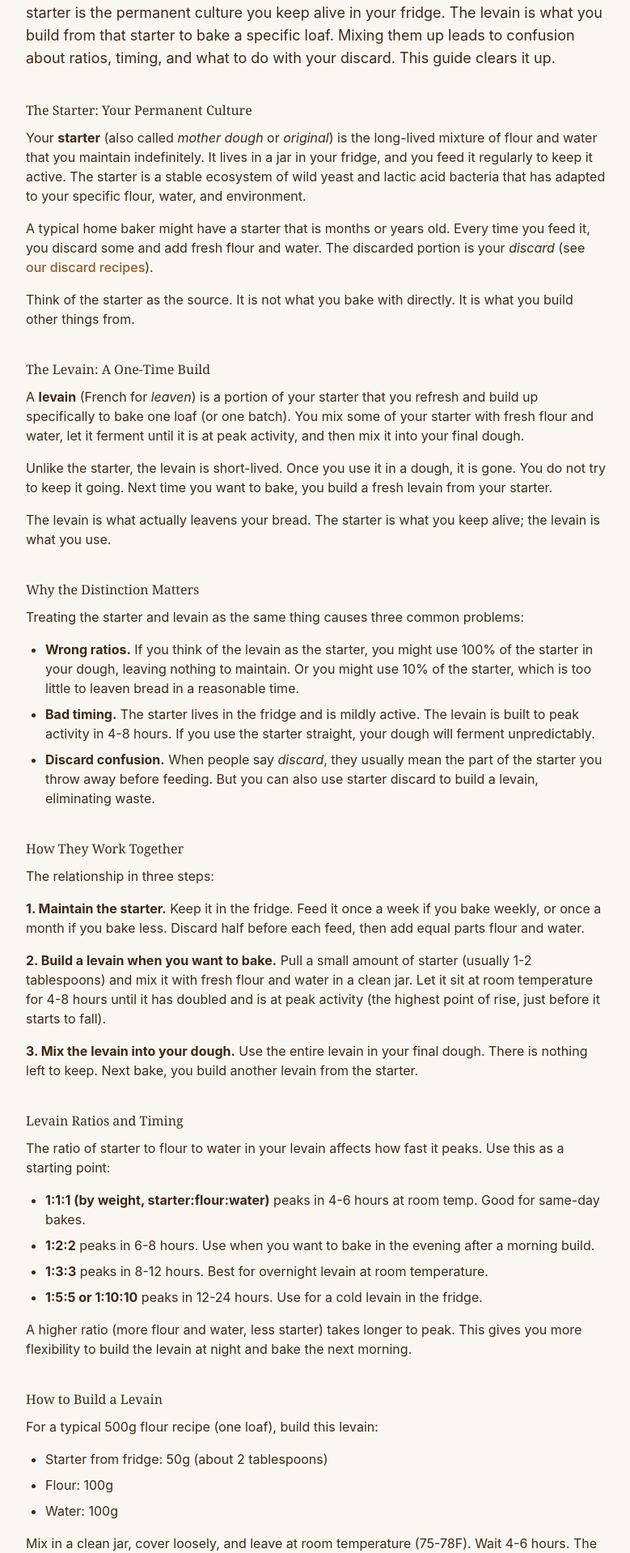
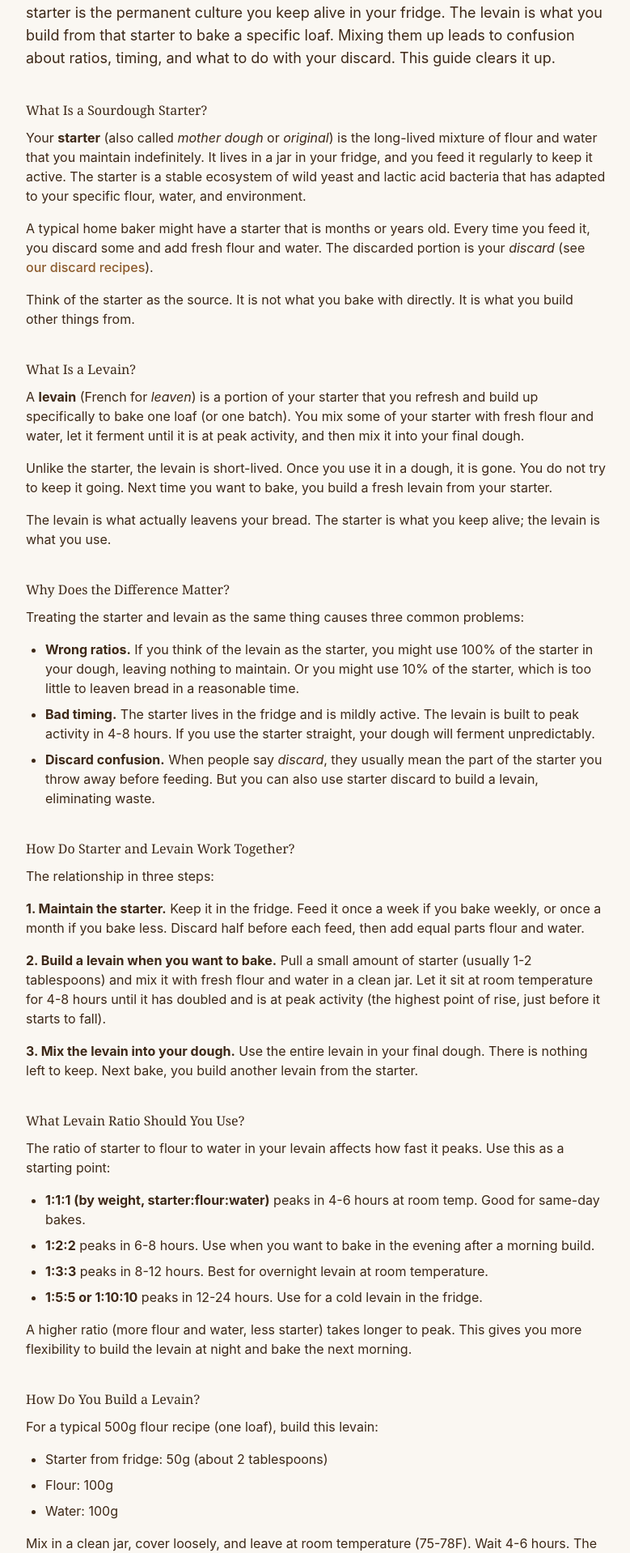
Before and after one commit to TZ005/sourdough-calculator, a Next.js app: page /blog/levain-vs-starter in a window 1280 px wide. Shown: the part 947-2865 px from the top of the page at 81% size, without its empty margins (248-1027 px from the left). Built offline with nearby package versions, Linux system fonts and the light colour scheme.

Commit message:
seo: reframe levain article headings, fix and link references

```diff
--- a/app/blog/levain-vs-starter/page.tsx
+++ b/app/blog/levain-vs-starter/page.tsx
@@ -75,17 +75,17 @@ export default function BlogPost() {
 
       <p className="text-lg mb-6">If you have read more than two sourdough recipes, you have probably seen the words <em>starter</em> and <em>levain</em> used interchangeably. They are not the same thing. The starter is the permanent culture you keep alive in your fridge. The levain is what you build from that starter to bake a specific loaf. Mixing them up leads to confusion about ratios, timing, and what to do with your discard. This guide clears it up.</p>
 
-      <h2 className="mt-10 mb-3">The Starter: Your Permanent Culture</h2>
+      <h2 className="mt-10 mb-3">What Is a Sourdough Starter?</h2>
       <p className="mb-4">Your <strong>starter</strong> (also called <em>mother dough</em> or <em>original</em>) is the long-lived mixture of flour and water that you maintain indefinitely. It lives in a jar in your fridge, and you feed it regularly to keep it active. The starter is a stable ecosystem of wild yeast and lactic acid bacteria that has adapted to your specific flour, water, and environment.</p>
       <p className="mb-4">A typical home baker might have a starter that is months or years old. Every time you feed it, you discard some and add fresh flour and water. The discarded portion is your <em>discard</em> (see <Link href="/blog/sourdough-discard/" className="text-brand-brown font-medium">our discard recipes</Link>).</p>
       <p className="mb-4">Think of the starter as the source. It is not what you bake with directly. It is what you build other things from.</p>
 
-      <h2 className="mt-10 mb-3">The Levain: A One-Time Build</h2>
+      <h2 className="mt-10 mb-3">What Is a Levain?</h2>
       <p className="mb-4">A <strong>levain</strong> (French for <em>leaven</em>) is a portion of your starter that you refresh and build up specifically to bake one loaf (or one batch). You mix some of your starter with fresh flour and water, let it ferment until it is at peak activity, and then mix it into your final dough.</p>
       <p className="mb-4">Unlike the starter, the levain is short-lived. Once you use it in a dough, it is gone. You do not try to keep it going. Next time you want to bake, you build a fresh levain from your starter.</p>
       <p className="mb-4">The levain is what actually leavens your bread. The starter is what you keep alive; the levain is what you use.</p>
 
-      <h2 className="mt-10 mb-3">Why the Distinction Matters</h2>
+      <h2 className="mt-10 mb-3">Why Does the Difference Matter?</h2>
       <p className="mb-4">Treating the starter and levain as the same thing causes three common problems:</p>
       <ul className="list-disc pl-6 space-y-2 my-4">
         <li><strong>Wrong ratios.</strong> If you think of the levain as the starter, you might use 100% of the starter in your dough, leaving nothing to maintain. Or you might use 10% of the starter, which is too little to leaven bread in a reasonable time.</li>
@@ -93,13 +93,13 @@ export default function BlogPost() {
         <li><strong>Discard confusion.</strong> When people say <em>discard</em>, they usually mean the part of the starter you throw away before feeding. But you can also use starter discard to build a levain, eliminating waste.</li>
       </ul>
 
-      <h2 className="mt-10 mb-3">How They Work Together</h2>
+      <h2 className="mt-10 mb-3">How Do Starter and Levain Work Together?</h2>
       <p className="mb-4">The relationship in three steps:</p>
       <p className="mb-4"><strong>1. Maintain the starter.</strong> Keep it in the fridge. Feed it once a week if you bake weekly, or once a month if you bake less. Discard half before each feed, then add equal parts flour and water.</p>
       <p className="mb-4"><strong>2. Build a levain when you want to bake.</strong> Pull a small amount of starter (usually 1-2 tablespoons) and mix it with fresh flour and water in a clean jar. Let it sit at room temperature for 4-8 hours until it has doubled and is at peak activity (the highest point of rise, just before it starts to fall).</p>
       <p className="mb-4"><strong>3. Mix the levain into your dough.</strong> Use the entire levain in your final dough. There is nothing left to keep. Next bake, you build another levain from the starter.</p>
 
-      <h2 className="mt-10 mb-3">Levain Ratios and Timing</h2>
+      <h2 className="mt-10 mb-3">What Levain Ratio Should You Use?</h2>
       <p className="mb-4">The ratio of starter to flour to water in your levain affects how fast it peaks. Use this as a starting point:</p>
       <ul className="list-disc pl-6 space-y-2 my-4">
         <li><strong>1:1:1 (by weight, starter:flour:water)</strong> peaks in 4-6 hours at room temp. Good for same-day bakes.</li>
@@ -109,7 +109,7 @@ export default function BlogPost() {
       </ul>
       <p className="mb-4">A higher ratio (more flour and water, less starter) takes longer to peak. This gives you more flexibility to build the levain at night and bake the next morning.</p>
 
-      <h2 className="mt-10 mb-3">How to Build a Levain</h2>
+      <h2 className="mt-10 mb-3">How Do You Build a Levain?</h2>
       <p className="mb-4">For a typical 500g flour recipe (one loaf), build this levain:</p>
       <ul className="list-disc pl-6 space-y-2 my-4">
         <li>Starter from fridge: 50g (about 2 tablespoons)</li>
@@ -129,7 +129,7 @@ export default function BlogPost() {
       <h3 className="mt-6 mb-3 text-xl font-semibold">What if my levain does not double?</h3>
       <p className="mb-4">Your starter may be too cold, too old, or underfed. Feed your starter 12 hours before building the levain, then build a new one. If it still does not rise, your starter may be dead and you need to start a new one.</p>
 
-      <h2 className="mt-10 mb-3">The Bottom Line</h2>
+      <h2 className="mt-10 mb-3">Which Should You Use for Baking?</h2>
       <p className="mb-4">Starter: what you keep. Levain: what you build. The starter is your permanent culture; the levain is the temporary, peak-active portion you mix into your dough. Once you keep them straight in your head, sourdough baking becomes much more predictable.</p>
       <p className="mb-4">Use our <Link href="/" className="text-brand-brown font-medium">free hydration calculator</Link> to scale any recipe to your loaf size, and our <Link href="/blog/sourdough-discard/" className="text-brand-brown font-medium">discard recipes</Link> to use up what you remove when feeding your starter.</p>
 
@@ -137,12 +137,12 @@ export default function BlogPost() {
       <section className="max-w-3xl mx-auto px-6 mt-10 pt-8 border-t border-brand-tan">
         <h2 className="text-2xl mb-4">References</h2>
         <ol className="list-decimal pl-6 space-y-3 text-sm text-brand-muted">
-          <li>Reinhart, P. (2010). The Bread Bakers Apprentice. Ten Speed Press. ISBN 978-1607741296. Chapter 2 explains starter maintenance and levain builds.</li>
-          <li>Forkish, K. (2012). Flour Water Salt Yeast. Chronicle Books. ISBN 978-1607742736. Detailed levain ratios and timing tables.</li>
-          <li>Suas, M. (2009). Advanced Bread and Pastry. Delmar Cengage Learning. ISBN 978-1417420440.</li>
-          <li>Hamelman, J. (2004). Bread: A Bakers Book of Techniques and Recipes. John Wiley and Sons. ISBN 978-0471292857.</li>
-          <li>Leo, M. The Perfect Loaf. Levain vs Starter Guide. https://www.theperfectloaf.com/sourdough-starter-levain-build/. Accessed 2026.</li>
-          <li>King Arthur Baking. Building a Sourdough Levain. https://www.kingarthurbaking.com/blog/2018/06/15/build-keep-sourdough-starter. Accessed 2026.</li>
+          <li>Reinhart, P. (2010). The Bread Baker's Apprentice. Ten Speed Press.</li>
+          <li>Forkish, K. (2012). Flour Water Salt Yeast. Chronicle Books.</li>
+          <li>Suas, M. (2009). Advanced Bread and Pastry. Delmar Cengage Learning.</li>
+          <li>Hamelman, J. (2004). Bread: A Baker's Book of Techniques and Recipes. John Wiley and Sons.</li>
+          <li>Leo, M. <a href="https://www.theperfectloaf.com/sourdough-starter/" target="_blank" rel="noopener">Sourdough Starter Guide</a>. The Perfect Loaf. Accessed August 2026.</li>
+          <li>King Arthur Baking. <a href="https://www.kingarthurbaking.com/recipes/sourdough-starter-recipe" target="_blank" rel="noopener">Sourdough Starter Recipe</a>. Accessed August 2026.</li>
         </ol>
       </section><NextPostNav slug="levain-vs-starter" />
         </article>
```
